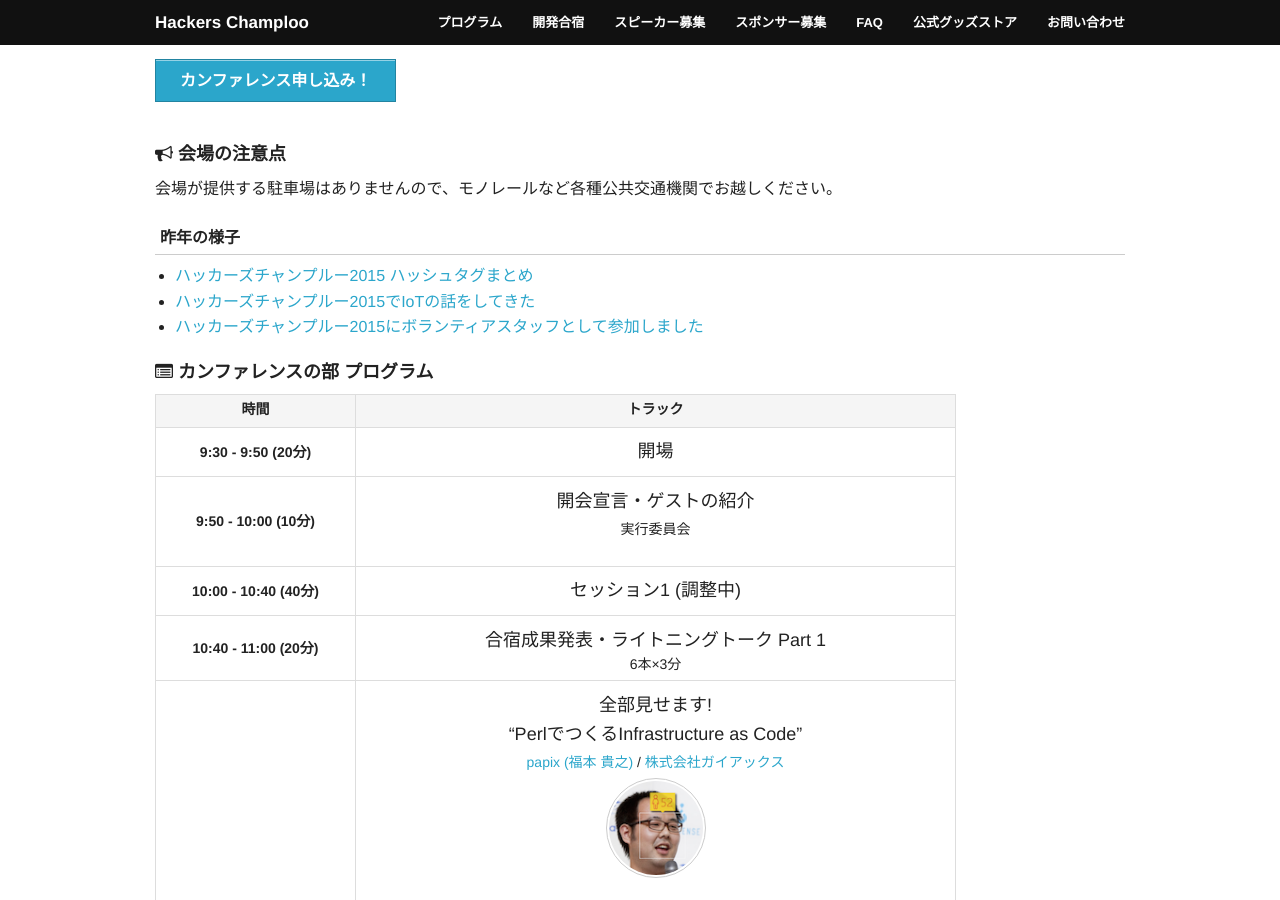
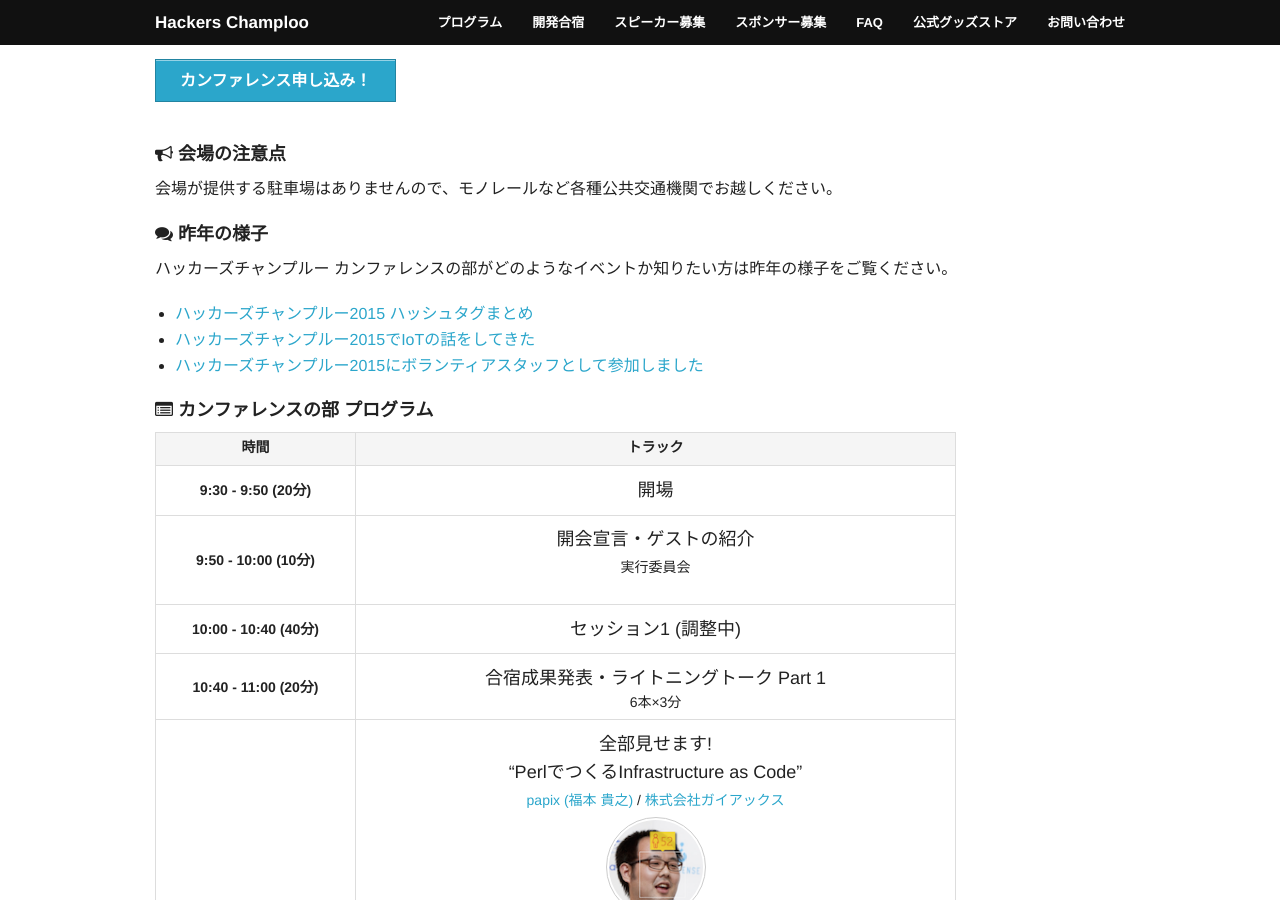
Before and after one commit to hackers-champloo/hackers-champloo.github.io, a Jekyll site: the page built from 2016/program.md, in a window 1280 px wide and 900 px high, scrolled down 959 px. Built offline with Jekyll 4.4.1, drawn with Linux system fonts in a browser that asks for light colours; nearby versions of some CDN libraries.

Commit message:
昨年の様子の説明を追記

```diff
--- a/2016/program.md
+++ b/2016/program.md
@@ -52,7 +52,10 @@ description: 2016年6月25日(土) 9:50 開始・ＫＢＣ学園 専修学校
 
 会場が提供する駐車場はありませんので、モノレールなど各種公共交通機関でお越しください。
 
-### 昨年の様子
+<i class="fa fa-comments"></i> 昨年の様子
+--------------------------------------------------------------------------------
+
+ハッカーズチャンプルー カンファレンスの部がどのようなイベントか知りたい方は昨年の様子をご覧ください。
 
 * [ハッカーズチャンプルー2015 ハッシュタグまとめ](http://togetter.com/li/840194)
 * [ハッカーズチャンプルー2015でIoTの話をしてきた](http://dev.classmethod.jp/hardware/report-about-hackers-champloo-2015/)
```
